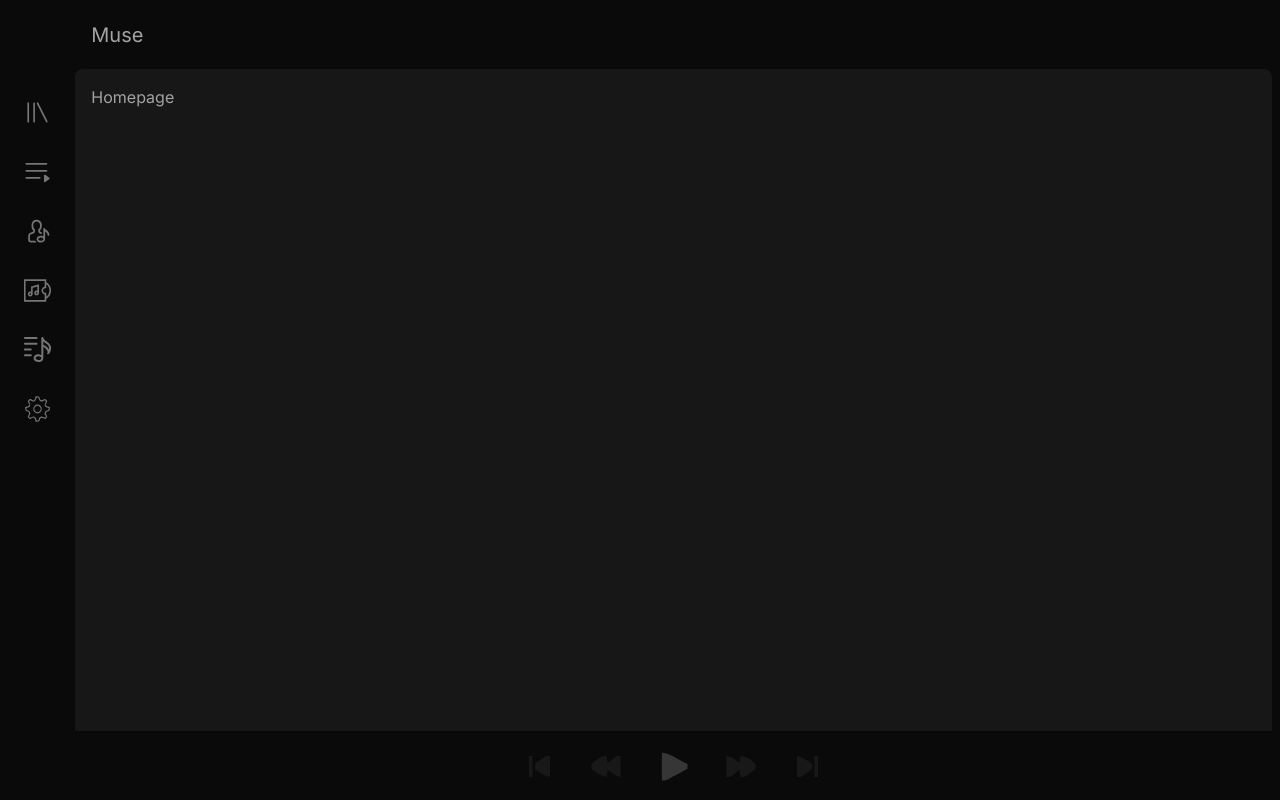
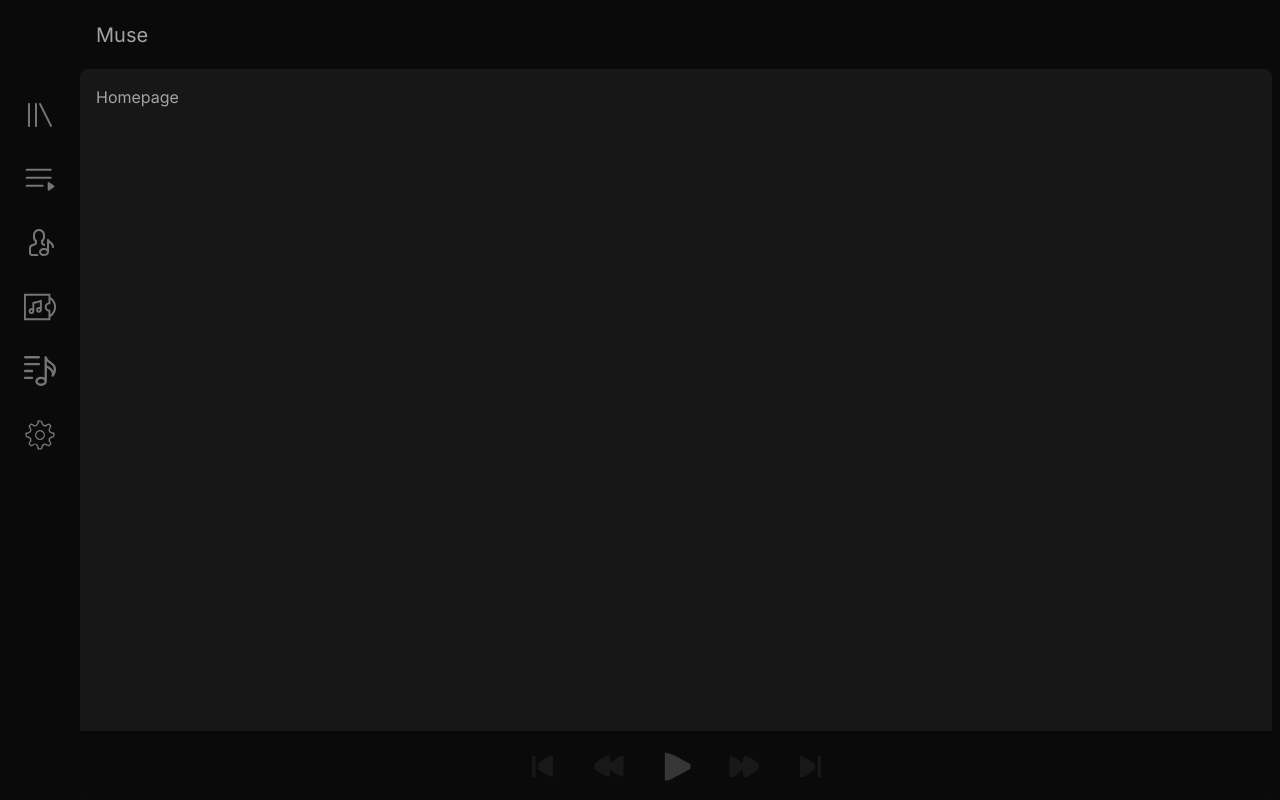
Before and after one commit to ln64-git/muse, a Next.js app: page / in a window 1280 px wide. Built offline with nearby package versions, Linux system fonts and the light colour scheme.

Commit message:
gradiant sidebar

```diff
--- a/src/components/sidebar.tsx
+++ b/src/components/sidebar.tsx
@@ -4,14 +4,15 @@ import React from "react";
 function SidebarIcon({ src }: { src: string }) {
   return (
     <div className="min-w-[40px] text-neutral-400 opacity-70 p-2 m-4 rounded-lg transition-all duration-300 transform hover:scale-110 hover:bg-neutral-800 hover:shadow-lg">
-      <Image src={src} width={50} height={50} alt="Icon" />
+      <Image src={src} width={40} height={40} alt="Icon" />
     </div>
   );
 }
 
 export default function Sidebar() {
   return (
-    <div className="h-full bg-neutral-950 w-[80px] pt-[75px]">
+    <div className="relative">
+      <div className="h-full max-h-full w-[80px] pt-[75px] space-y-4 bg-gradient-to-t bg-neutral-950">
         <SidebarIcon src="/sidebar/library.svg" />
         <SidebarIcon src="/sidebar/playlist.svg" />
         <SidebarIcon src="/sidebar/artist.svg" />
@@ -19,5 +20,8 @@ export default function Sidebar() {
         <SidebarIcon src="/sidebar/songs.svg" />
         <SidebarIcon src="/sidebar/settings.svg" />
       </div>
+      <div className="absolute mb-16 left-0 bottom-0 w-[80px] h-[180px] bg-gradient-to-t from-neutral-950 to-transparent pointer-events-none"></div>
+      <div className="absolute  left-0 bottom-0 w-[80px] h-[70px] bg-gradient-to-t bg-neutral-950 pointer-events-none"></div>
+    </div>
   );
 }
```
Lines whose indentation alone changed are shown as unchanged.
